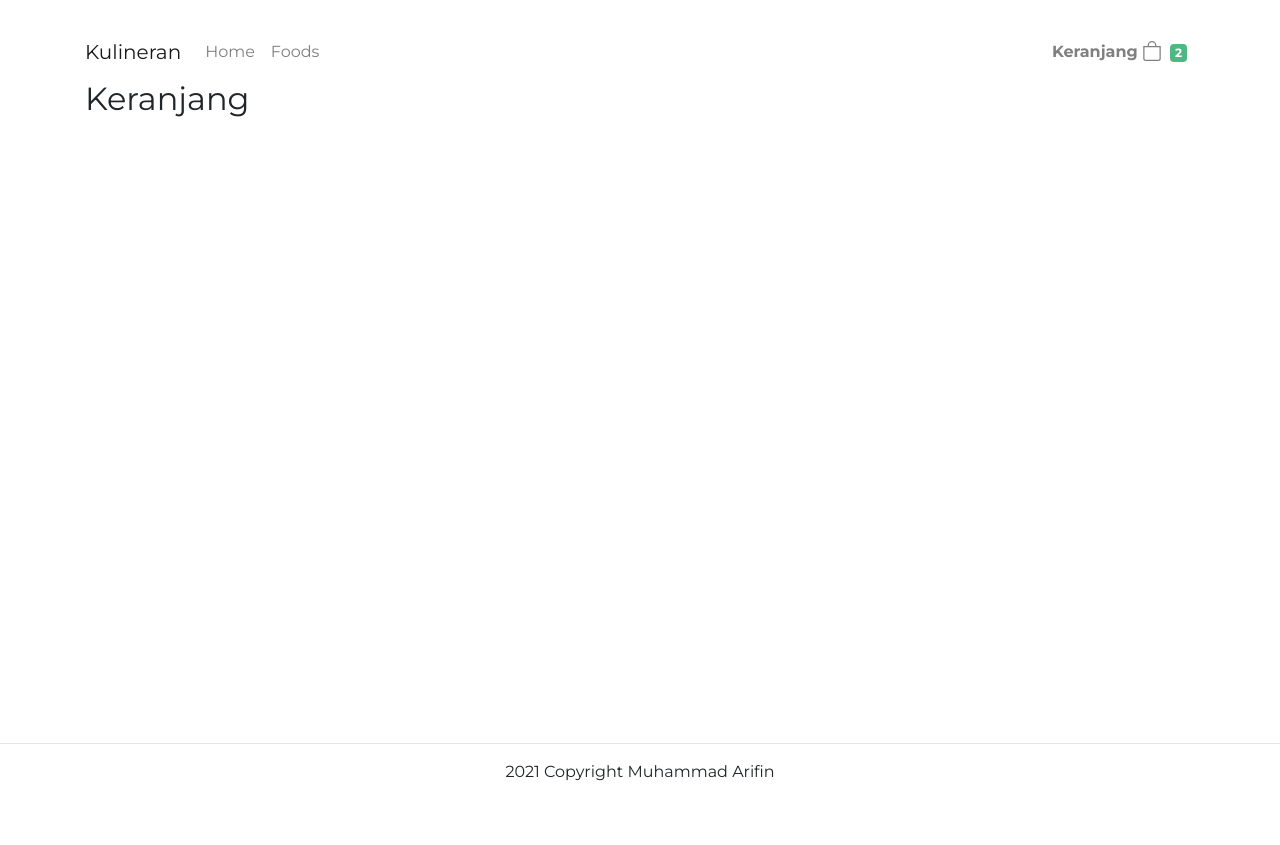
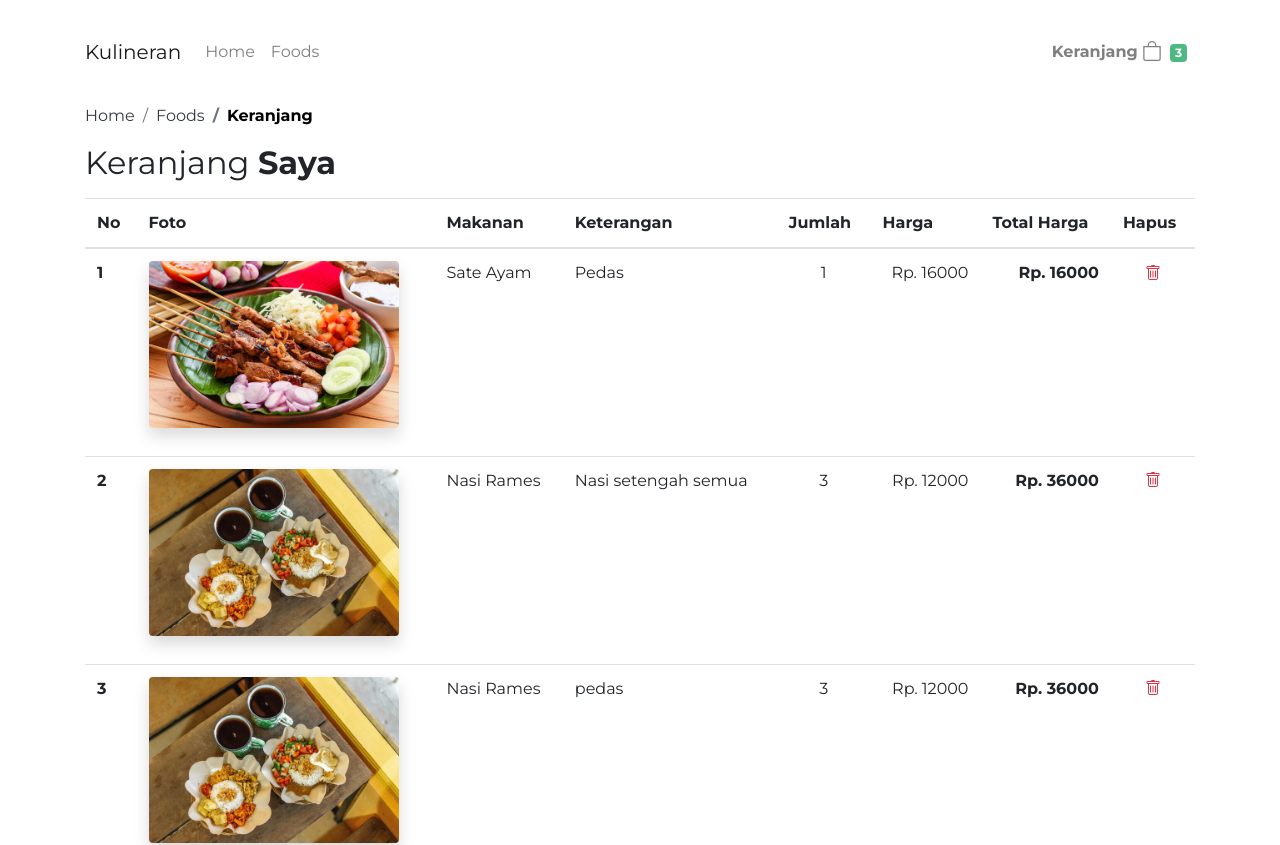
Before and after one commit to ifindev/kulineran-app, a Vue app: page /keranjang in a window 1280 px wide. Shown: the top 845 px of the page. Before the commit the page ends 800 px from the top, so only its background shows below. Built offline with nearby package versions, Linux system fonts and the light colour scheme; data requests are answered from the project's data file; what vue-toast-notification would draw is missing.

Commit message:
Add table to keranjang

```diff
--- a/src/db/db.json
+++ b/src/db/db.json
@@ -109,22 +109,35 @@
         "is_ready": true,
         "gambar": "sate-ayam.jpg"
       },
-      "jumlah_pesanan": "2",
-      "keterangan": "gausah pake lontong",
+      "jumlah_pesanan": "1",
+      "keterangan": "Pedas",
       "id": 1
     },
     {
       "product": {
-        "id": 2,
-        "kode": "K-02",
-        "nama": "Nasi Goreng Telur",
-        "harga": 14000,
+        "id": 3,
+        "kode": "K-03",
+        "nama": "Nasi Rames",
+        "harga": 12000,
         "is_ready": true,
-        "gambar": "nasi-goreng-telor.jpg"
+        "gambar": "nasi-rames.jpg"
       },
-      "jumlah_pesanan": "2",
-      "keterangan": "",
+      "jumlah_pesanan": "3",
+      "keterangan": "Nasi setengah semua",
       "id": 2
+    },
+    {
+      "product": {
+        "id": 3,
+        "kode": "K-03",
+        "nama": "Nasi Rames",
+        "harga": 12000,
+        "is_ready": true,
+        "gambar": "nasi-rames.jpg"
+      },
+      "jumlah_pesanan": "3",
+      "keterangan": "pedas",
+      "id": 3
     }
   ],
   "pesanans": []
--- a/src/views/FoodDetail.vue
+++ b/src/views/FoodDetail.vue
@@ -3,7 +3,7 @@
     <Navbar />
     <div class="container">
       <!-- Breadcrumb -->
-      <div class="row mt-5">
+      <div class="row mt-4">
         <div class="col">
           <nav aria-label="breadcrumb">
             <ol class="breadcrumb">
--- a/src/views/Keranjang.vue
+++ b/src/views/Keranjang.vue
@@ -2,19 +2,130 @@
   <div>
     <Navbar />
     <div class="container">
-      <h2>Keranjang</h2>
+      <!-- Breadcrumb -->
+      <div class="row mt-4">
+        <div class="col">
+          <nav aria-label="breadcrumb">
+            <ol class="breadcrumb">
+              <li class="breadcrumb-item">
+                <router-link to="/" class="text-dark">Home</router-link>
+              </li>
+              <li class="breadcrumb-item">
+                <router-link to="/foods" class="text-dark">Foods</router-link>
+              </li>
+              <li class="breadcrumb-item active" aria-current="page">
+                Keranjang
+              </li>
+            </ol>
+          </nav>
+        </div>
+      </div>
+      <!-- End of breadcrumb -->
+
+      <div class="row">
+        <div class="col">
+          <h2>Keranjang <strong>Saya</strong></h2>
+          <div class="table-responsive mt-3">
+            <table class="table">
+              <thead>
+                <tr>
+                  <th scope="col">No</th>
+                  <th scope="col">Foto</th>
+                  <th scope="col">Makanan</th>
+                  <th scope="col">Keterangan</th>
+                  <th scope="col">Jumlah</th>
+                  <th scope="col">Harga</th>
+                  <th scope="col">Total Harga</th>
+                  <th scope="col">Hapus</th>
+                </tr>
+              </thead>
+              <tbody>
+                <tr
+                  v-for="(keranjang, index) in keranjangs"
+                  :key="keranjang.id"
+                >
+                  <th scope="row">{{ index + 1 }}</th>
+                  <td>
+                    <img
+                      :src="'../assets/img/' + keranjang.product.gambar"
+                      class="mb-3 img-fluid shadow rounded"
+                      width="250"
+                      alt=""
+                    />
+                  </td>
+                  <td>{{ keranjang.product.nama }}</td>
+                  <td>
+                    {{ keranjang.keterangan ? keranjang.keterangan : '-' }}
+                  </td>
+                  <td class="text-center">
+                    {{ keranjang.jumlah_pesanan }}
+                  </td>
+                  <td class="text-right">Rp. {{ keranjang.product.harga }}</td>
+                  <td class="text-right">
+                    <strong>
+                      Rp.
+                      {{ keranjang.jumlah_pesanan * keranjang.product.harga }}
+                    </strong>
+                  </td>
+                  <td class="text-center text-danger">
+                    <b-icon-trash></b-icon-trash>
+                  </td>
+                </tr>
+
+                <tr v-if="keranjangs.length > 0">
+                  <td colspan="6" class="text-right">
+                    <strong>Total Harga: </strong>
+                  </td>
+                  <td class="text-right">
+                    <strong> Rp. {{ totalHarga }} </strong>
+                  </td>
+                  <td></td>
+                </tr>
+              </tbody>
+            </table>
+          </div>
+        </div>
+      </div>
     </div>
   </div>
 </template>
 
 <script>
 import Navbar from '@/components/Navbar.vue';
+import axios from 'axios';
 
 export default {
   name: 'Keranjang',
   components: {
     Navbar,
   },
+
+  data() {
+    return {
+      keranjangs: [],
+    };
+  },
+
+  methods: {
+    setKerangjang: function(data) {
+      this.keranjangs = data;
+    },
+  },
+
+  mounted() {
+    axios
+      .get('http://localhost:3000/keranjangs')
+      .then((response) => this.setKerangjang(response.data))
+      .catch((error) => console.log('Gagal: ', error));
+  },
+
+  computed: {
+    totalHarga: function() {
+      return this.keranjangs.reduce((items, data) => {
+        return items + data.product.harga * data.jumlah_pesanan;
+      }, 0);
+    },
+  },
 };
 </script>
 
```
